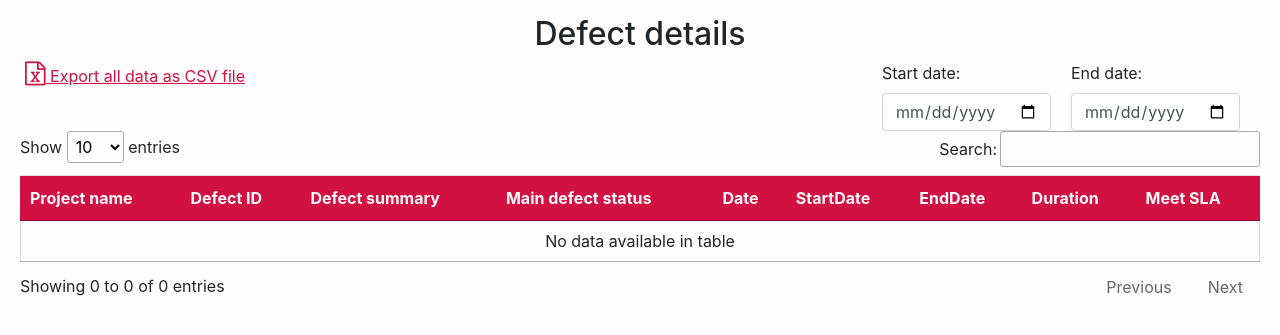
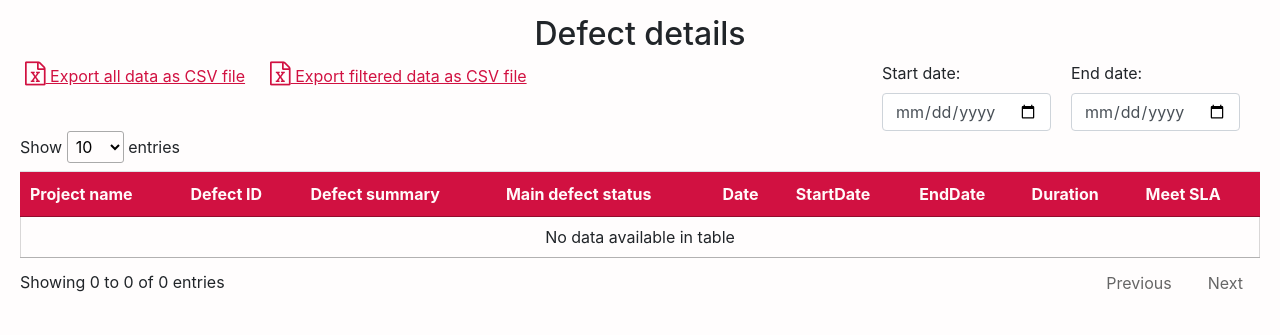
Before and after one commit to anpdgr/TQCquery, a Python web app: template flask/templates/tqcPage.html in a window 1280 px wide. Shown: the top 335 px of the page. Run offline with Jinja, Linux system fonts and the light colour scheme; the template is opened without the code that fills it, so the values that code supplies are empty; some libraries are stand-ins or nearby versions.

Commit message:
some sql

```diff
--- a/flask/templates/tqcPage.html
+++ b/flask/templates/tqcPage.html
@@ -50,6 +50,7 @@
       <h2>Defect details</h2>
     </div>
 
+<!-- export all-->
     <div style="float: left; margin-left: 25px;">
       <a href="/export" style="color: #d11141; text-decoration: underline;"
         ><i class="fa fa-file-excel-o" style="font-size: 24px;"> </i> Export all data as
@@ -60,6 +61,13 @@
       {% for message in get_flashed_messages() %}
       <p>{{ message }}</p>
       {% endfor %}
+    </div>
+<!-- export some -->
+    <div style="float: left; margin-left: 25px;">
+      <a href="/export" style="color: #d11141; text-decoration: underline;"
+        ><i class="fa fa-file-excel-o" style="font-size: 24px;"> </i> Export filtered data as
+        CSV file</a
+      >
     </div>
 
 <!-- filter by date -->
@@ -184,36 +192,9 @@
       $(document).ready(function () {
         $("#myTable").DataTable({
           ordering: false,
+          searching: false
         });
       });
-
-      function filterRows() {
-        var from = $('#datefilterfrom').val();
-        var to = $('#datefilterto').val();
-        //alert("from = "+from);
-
-        if (!from && !to) { // no value for from and to
-          return;
-        }
-
-        from = from || '1970-01-01'; // default from to a old date if it is not set
-        to = to || '2999-12-31';
-
-        var dateFrom = moment(from).format('llll');
-        var dateTo = moment(to).format('llll');
-        //alert("dateFrom = "+dateFrom);
-
-        $('#myTable tr').each(function(i, tr) {
-          var val = $(tr).find("td:nth-child(6)").text();
-          var dateVal = moment(val);
-          var visible = (dateVal.isBetween(dateFrom, dateTo, null, [])) ? "" : "none"; // [] for inclusive
-          $(tr).css('display', visible);
-        });
-      }
-
-      $('#datefilterfrom').on("change", filterRows);
-      $('#datefilterto').on("change", filterRows);
-
     </script>
 
   </body>
```
